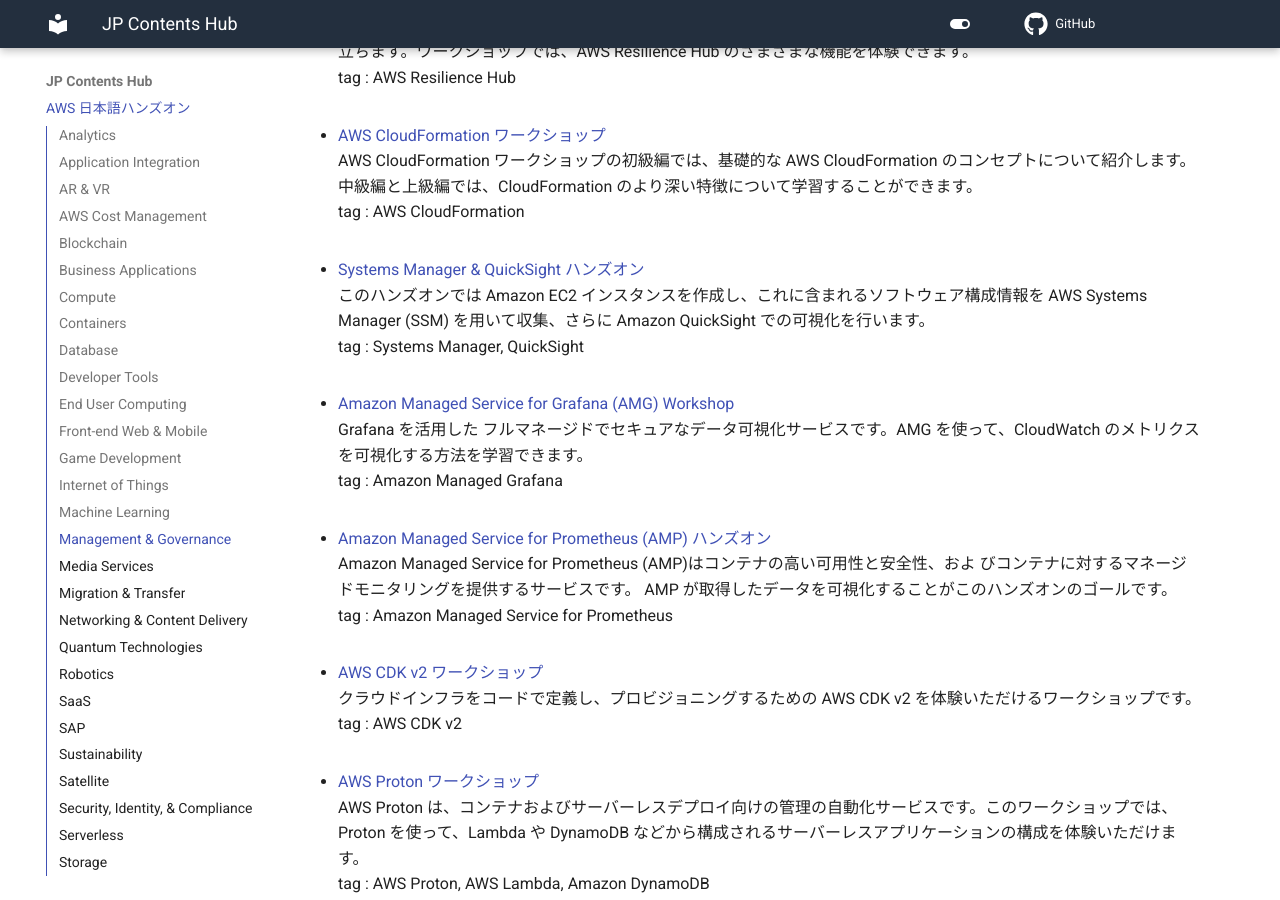
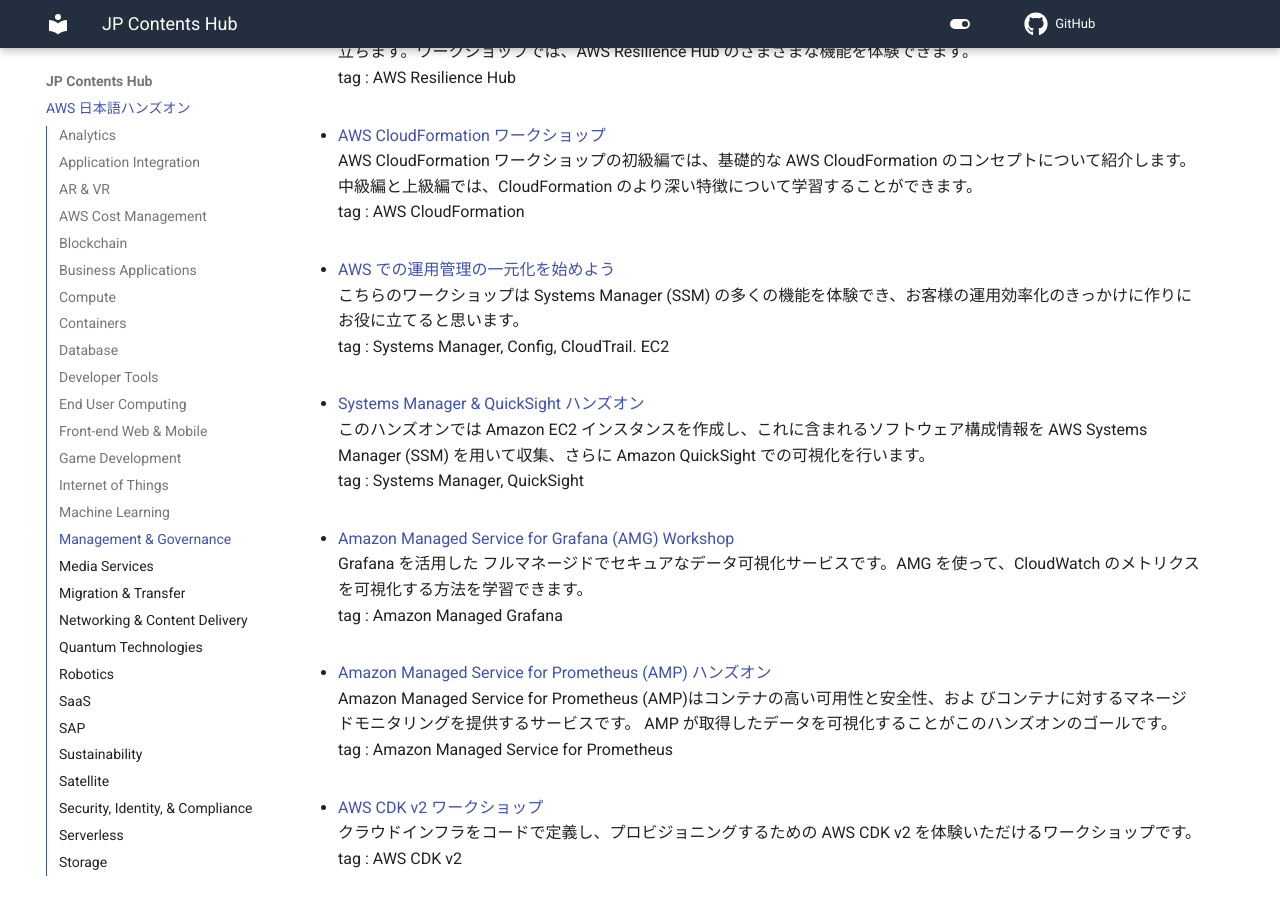
Before and after one commit to aws-samples/jp-contents-hub, an MkDocs documentation site: the page built from content/index.md, in a window 1280 px wide and 900 px high, scrolled down 26545 px. Built offline with MkDocs 1.6.1 and Material for MkDocs 9.7.7, drawn with Linux system fonts in a browser that asks for light colours; a script that is not in the unit is left out; comment, search, counter and statistics services are not loaded.

Commit message:
add: 新規ハンズオンコンテンツ追加

```diff
--- a/content/index.md
+++ b/content/index.md
@@ -675,6 +675,10 @@
 AWS CloudFormation ワークショップの初級編では、基礎的な AWS CloudFormation のコンセプトについて紹介します。中級編と上級編では、CloudFormation のより深い特徴について学習することができます。
 tag : AWS CloudFormation
 
+- <a href="https://catalog.workshops.aws/getting-started-with-com/ja-JP" target="_blank" onclick="sendClickCount()" onauxclick="sendClickCount()">AWS での運用管理の一元化を始めよう</a>
+こちらのワークショップは Systems Manager (SSM) の多くの機能を体験でき、お客様の運用効率化のきっかけに作りにお役に立てると思います。
+tag : Systems Manager, Config, CloudTrail. EC2
+
 - <a href="https://catalog.us-east-1.prod.workshops.aws/workshops/b97f7cb6-0ec4-41c7-97ea-c4156f4f1e0d/ja-JP" target="_blank" onclick="sendClickCount()" onauxclick="sendClickCount()">Systems Manager & QuickSight ハンズオン</a>
 このハンズオンでは Amazon EC2 インスタンスを作成し、これに含まれるソフトウェア構成情報を AWS Systems Manager (SSM) を用いて収集、さらに Amazon QuickSight での可視化を行います。
 tag : Systems Manager, QuickSight
```
Also changed, not shown: README.md (+6 -0 lines), site/index.html, site/search/search_index.json, 1 other file.
